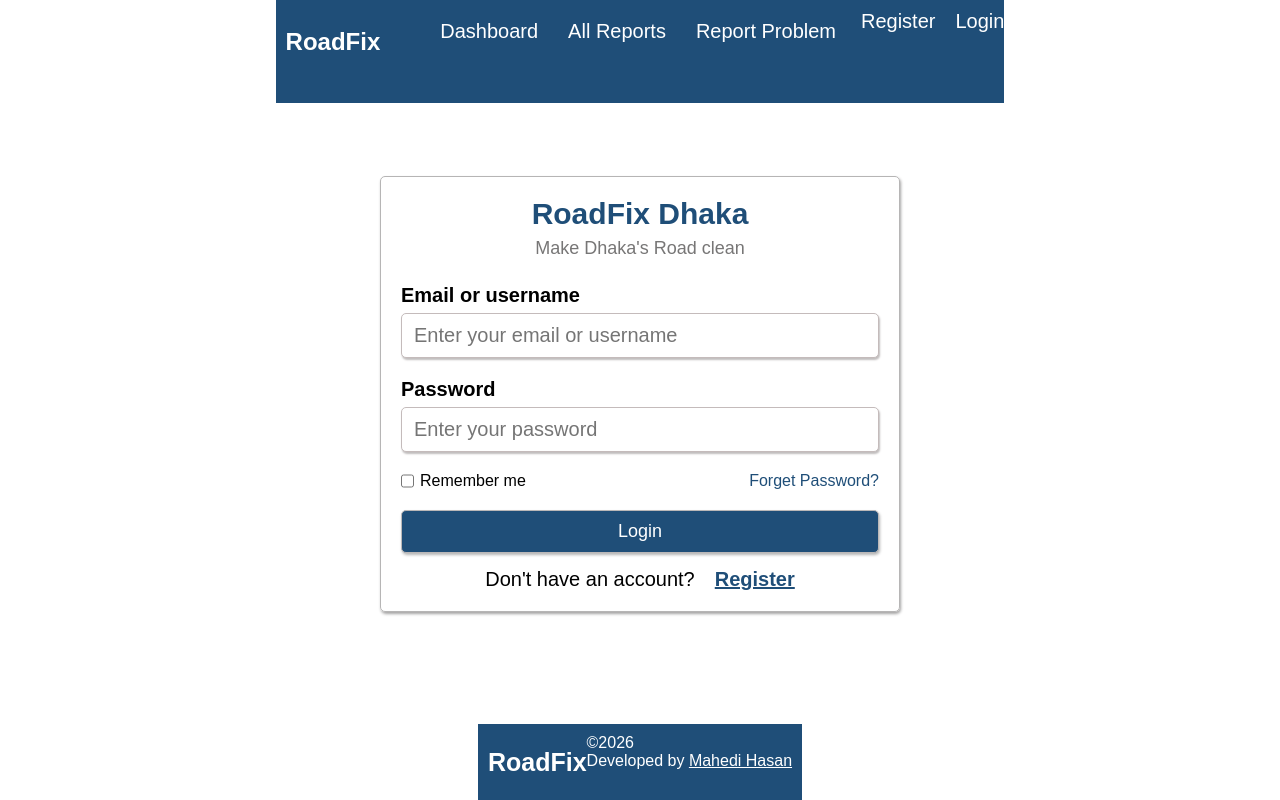
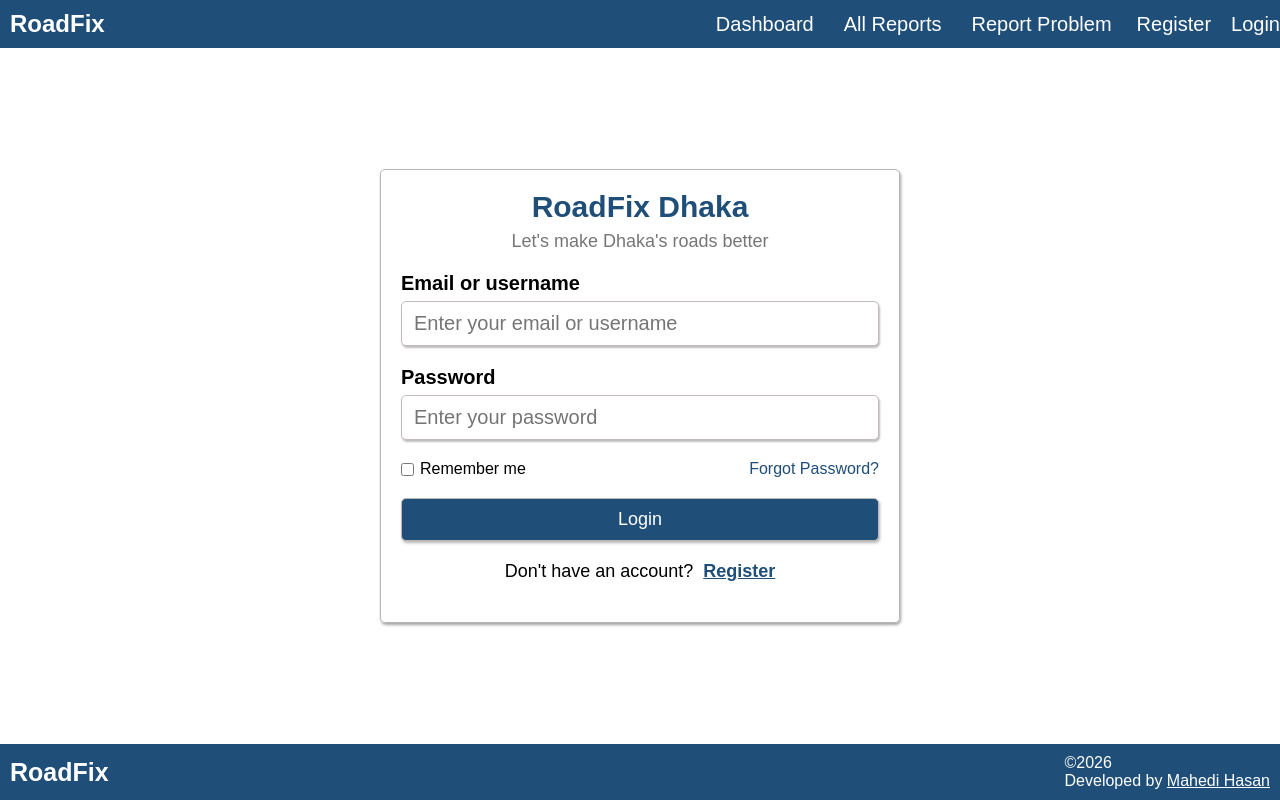
Before and after one commit to mahedi195/RoadFix-Dhaka-Road-Problem-Reporting-System, a Django app: page /accounts/login/ in a window 1280 px wide. Run offline with Django 5.2, Linux system fonts and the light colour scheme.

Commit message:
again fixed login page navbar and footer position

```diff
--- a/templates/login.html
+++ b/templates/login.html
@@ -1,3 +1,4 @@
+
 <!DOCTYPE html>
 <html lang="en">
 
@@ -7,12 +8,16 @@
     <title>Login Page</title>
 
     <style>
+        * {
+            box-sizing: border-box;
+        }
+
 body {
     margin: 0;
     min-height: 100vh;
     display: flex;
     flex-direction: column;
-            align-items: center;
+    align-items: stretch;
 }
 
 .full_login {
@@ -21,12 +26,17 @@
     align-items: center;
     justify-content: center;
     width: 100%;
+    padding: 30px 15px;
 }
 
+        .full_login form {
+            width: 100%;
+            max-width: 520px;
+        }
 
         .fullForm {
             border: 1px solid rgb(182, 181, 181);
-            width: 520px;
+            width: 100%;
             border-radius: 5px;
             padding: 20px;
             box-shadow: 1px 2px 3px #a5a4a4;
@@ -41,8 +51,7 @@
         }
 
         .headerSection h2 {
-            margin: 0;
-            margin-bottom: 7px;
+            margin: 0 0 7px;
             color: #1F4E78;
             font-weight: bold;
             font-size: 30px;
@@ -54,12 +63,11 @@
             color: #777676;
         }
 
-
         .welcomeSection h3 {
             margin: 0;
         }
 
-        div {
+        .fullForm > div {
             margin-bottom: 20px;
         }
 
@@ -72,22 +80,24 @@
 
         input[type='text'],
         input[type='password'] {
-            flex: 1;
             width: 100%;
             padding: 10px 12px;
             border-radius: 5px;
             border: 1px solid #c4bbbb;
             box-shadow: 1px 2px 2px #c0bdbd;
             outline: 0;
-            FONT-SIZE: 20PX;
+            font-size: 20px;
         }
 
-        * {
-            box-sizing: border-box;
+        input[type='text']:focus,
+        input[type='password']:focus {
+            border-color: #1F4E78;
+            box-shadow: 0 0 4px #1F4E78;
         }
 
         .rememberMe {
             display: flex;
+            align-items: center;
             margin: 0;
         }
 
@@ -98,7 +108,7 @@
             font-size: 16px;
         }
 
-        .ForgetPasswoed {
+        .ForgetPassword {
             margin: 0;
         }
 
@@ -107,10 +117,10 @@
             margin: 0;
         }
 
-
-        .ForgetPasswoed p {
+        .ForgetPassword p {
             margin: 0;
             color: #1F4E78;
+            cursor: pointer;
         }
 
         .rememberMe input {
@@ -119,7 +129,6 @@
 
         .loginButton {
             margin-bottom: 15px;
-
         }
 
         .loginButton button {
@@ -134,17 +143,21 @@
             color: white;
         }
 
+        .loginButton button:hover {
+            background-color: #163b5c;
+        }
+
         .noAccount {
             display: flex;
             align-items: center;
             justify-content: center;
-            font-size: 20px;
-            margin-bottom: 0px;
+            font-size: 18px;
+            margin-bottom: 0;
         }
 
         .noAccount p {
             margin: 0;
-            margin-right: 20px;
+            margin-right: 10px;
         }
 
         .noAccount a {
@@ -159,66 +172,99 @@
             font-size: 16px;
             color: red;
         }
+
+        @media screen and (max-width: 480px) {
+            .fullForm {
+                padding: 15px;
+            }
+
+            .headerSection h2 {
+                font-size: 26px;
+            }
+
+            label {
+                font-size: 18px;
+            }
+
+            input[type='text'],
+            input[type='password'] {
+                font-size: 16px;
+            }
+
+            .noAccount {
+                font-size: 15px;
+            }
+        }
     </style>
 </head>
 
 <body>
+
     {% include 'navbar.html' %}
+
     <div class="full_login">
 
         <form method="POST">
             {% csrf_token %}
 
             <div class="fullForm">
+
                 <div class="headerSection">
-                    <h2 class="">RoadFix Dhaka</h2>
-                    <p>Make Dhaka's Road clean</p>
+                    <h2>RoadFix Dhaka</h2>
+                    <p>Let's make Dhaka's roads better</p>
                 </div>
-
 
                 <div class="email_username">
                     <label>Email or username</label>
-                    <input type="text" placeholder="Enter your email or username" name="username" value="{{username}}"
+                    <input type="text"
+                           placeholder="Enter your email or username"
+                           name="username"
+                           value="{{ username }}"
                            required>
                 </div>
 
                 <div class="password">
                     <label>Password</label>
-                    <input type="password" placeholder="Enter your password" name="password" required>
+                    <input type="password"
+                           placeholder="Enter your password"
+                           name="password"
+                           required>
                 </div>
 
                 {% if message %}
-                <p class="error">{{message}}</p>
+                    <p class="error">{{ message }}</p>
                 {% endif %}
 
                 <div class="rememberMe_or_ForgetPassword">
+
                     <div class="rememberMe">
-                        <input type="Checkbox" name="rememberMe">
+                        <input type="checkbox" name="rememberMe">
                         <p>Remember me</p>
                     </div>
 
-                    <div class="ForgetPasswoed">
-                        <p>Forget Password?</p>
+                    <div class="ForgetPassword">
+                        <p>Forgot Password?</p>
                     </div>
+
                 </div>
 
                 <div class="loginButton">
-                    <button>Login</button>
+                    <button type="submit">Login</button>
                 </div>
-
 
                 <div class="noAccount">
                     <p>Don't have an account?</p>
                     <a href="{% url 'registerMe' %}">Register</a>
                 </div>
 
+            </div>
+
+        </form>
 
     </div>
 
-        </form>
-    </div>
+    {% include 'footer.html' %}
 
-    {% include 'footer.html' %}
 </body>
 
 </html>
```
Lines whose indentation alone changed are shown as unchanged.
